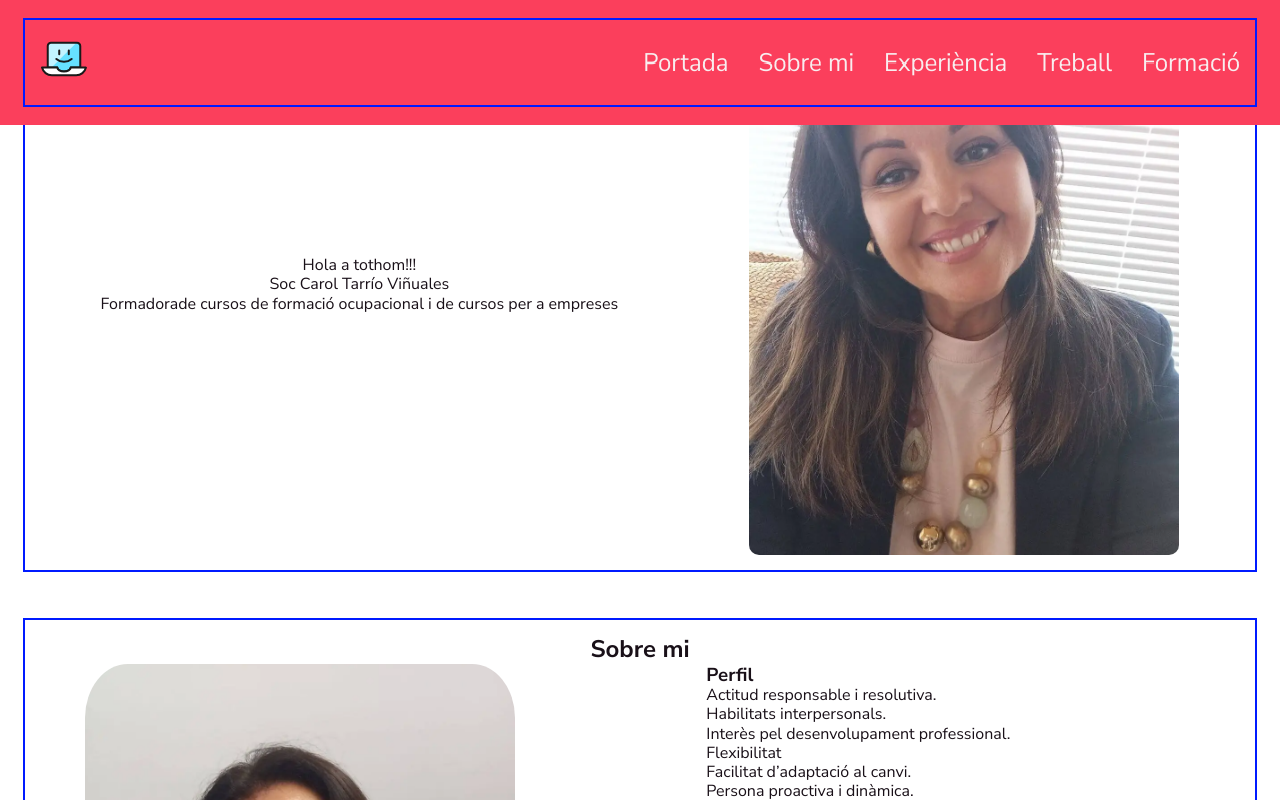
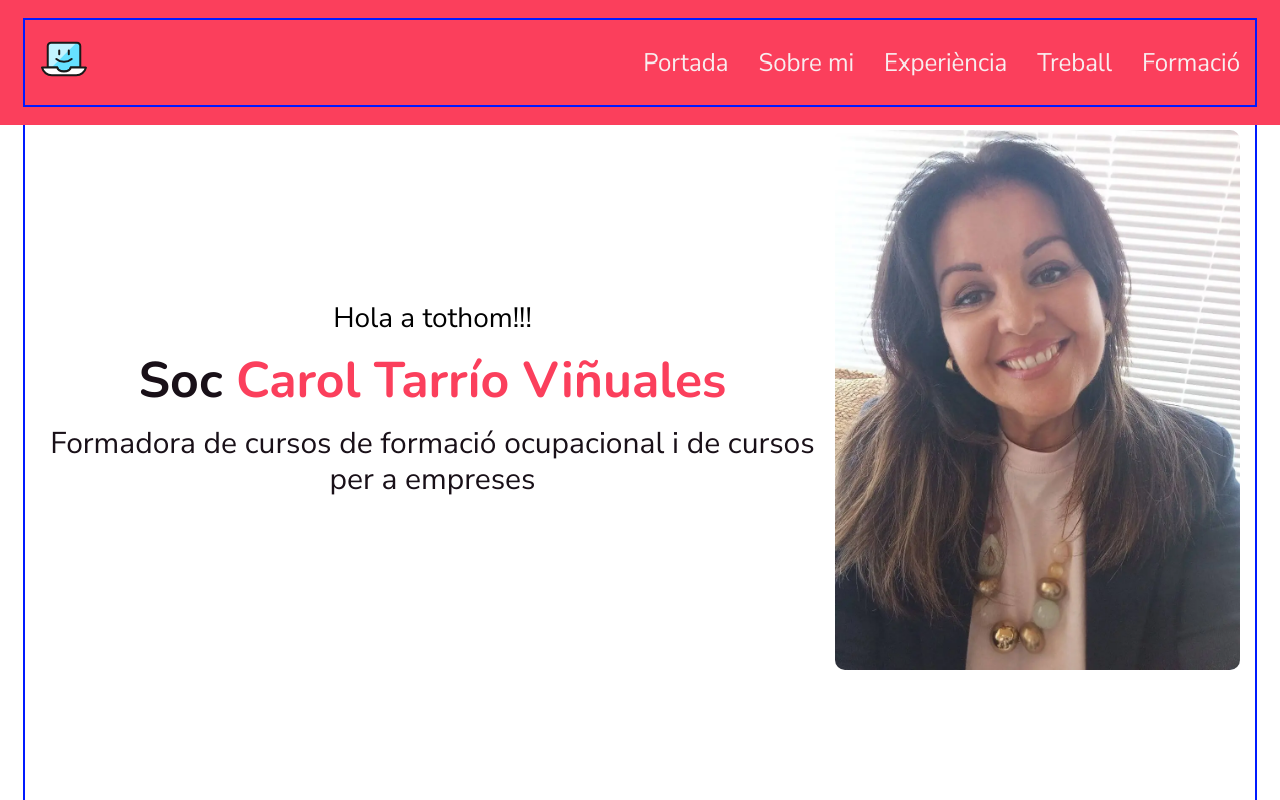
Before and after one commit to ElenaWebDev984/cv_carol, a React (Vite) app: page / in a window 1280 px wide. Shown: the top 800 px of the page. Built offline with nearby package versions, Linux system fonts and the light colour scheme.

Commit message:
added styles for Main

```diff
--- a/src/layout/sections/main/Main.tsx
+++ b/src/layout/sections/main/Main.tsx
@@ -3,17 +3,18 @@ import styled from "styled-components";
 import {FlexWrapper} from "../../../components/FlexWrapper.tsx";
 import {Image} from "../../../components/Image.tsx";
 import {Container} from "../../../components/Container.tsx";
+import {theme} from "../../../styles/Theme.ts";
 
 
 export const Main = () => {
     return (
         <StyledMain>
             <Container>
-                <FlexWrapper align={'center'} justify={'space-around'} wrap={'wrap'}>
+                <FlexWrapper align={'center'} justify={'space-between'}>
                     <div>
-                        <p>Hola a tothom!!!</p>
-                        <span>Soc Carol Tarrío Viñuales</span>
-                        <p><span>Formadora</span>de cursos de formació ocupacional i de cursos per a empreses</p>
+                        <Greeting>Hola a tothom!!!</Greeting>
+                        <Name>Soc <span>Carol Tarrío Viñuales</span></Name>
+                        <MainTitle>Formadora de cursos de formació ocupacional i de cursos per a empreses</MainTitle>
                     </div>
 
                     <Image src={photo} alt="photo"/>
@@ -24,5 +25,32 @@ export const Main = () => {
 };
 
 const StyledMain = styled.section`
+    min-height: 100vh;
+    display: flex;
+`
+
+const Greeting = styled.span`
+    font-weight: 400;
+    font-size: 28px;
+    color: ${theme.colors.holaFont};
+`
+
+const Name = styled.p`
+    font-family: Nunito, sans-serif;
+    font-weight: 700;
+    font-size: 50px;
+    text-transform: capitalize;
+    margin: 15px 0;
+
+    span {
+        color: ${theme.colors.accentColor};
+    }
+`
+
+const MainTitle = styled.h1`
+    font-weight: 400;
+    font-size: 30px;
+    vertical-align: middle;
+    //text-transform: lowercase;
 
 `
```
